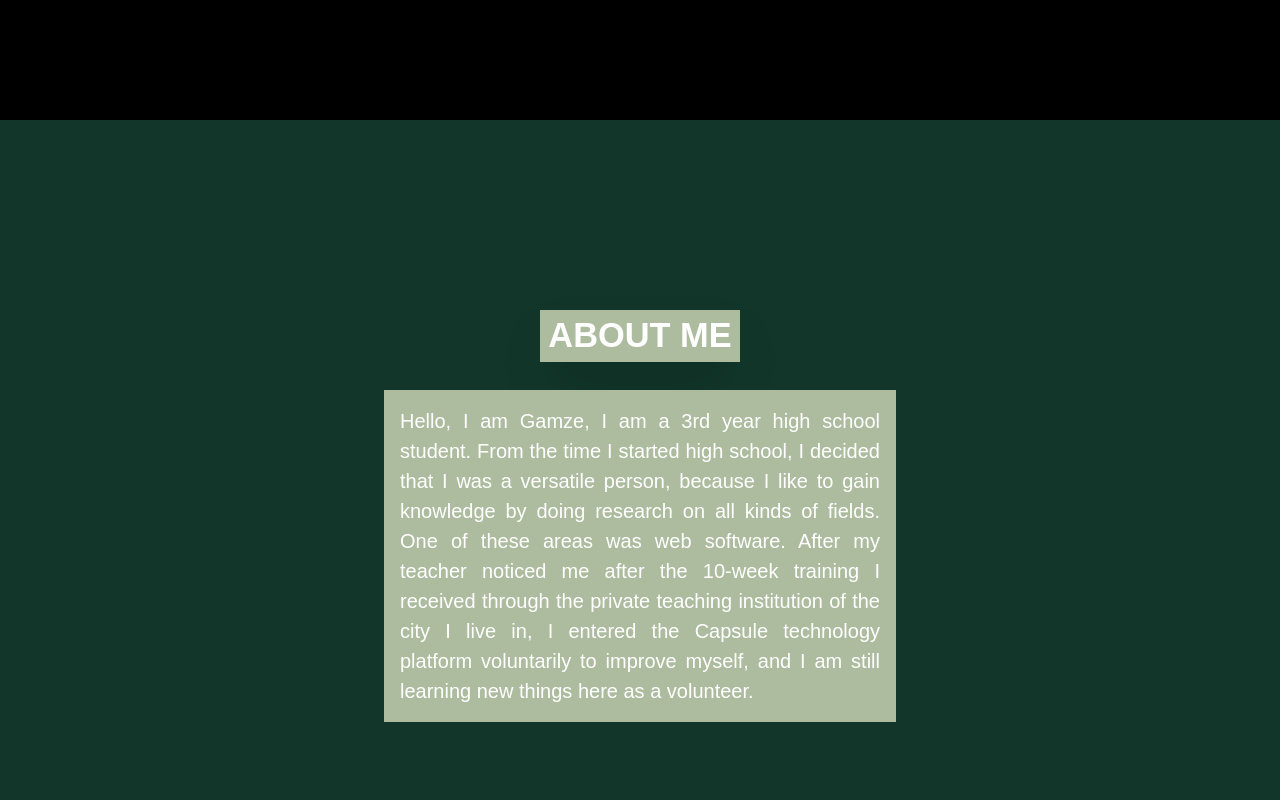
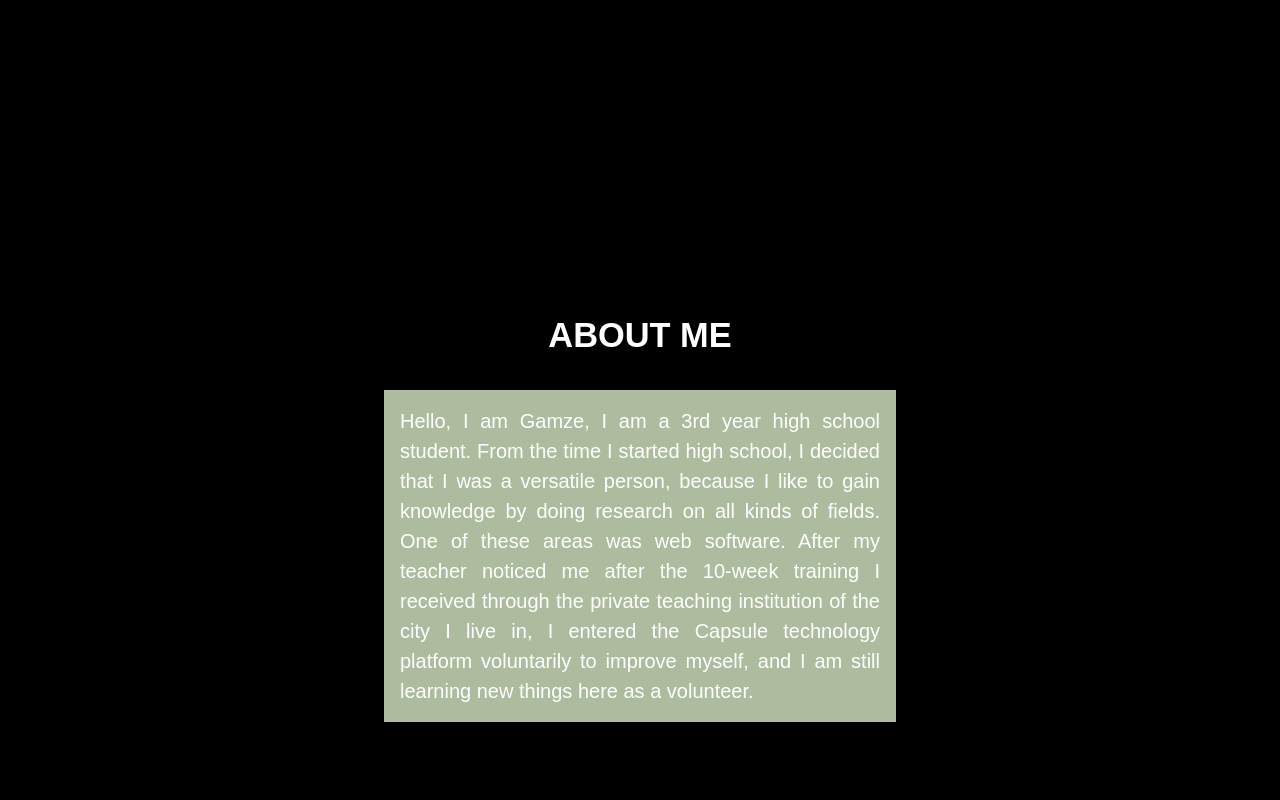
Before and after one commit to GamzKahraman/rgk-web, a React (Create React App) app: page / in a window 1280 px wide. Shown: the part 680-1480 px from the top of the page. Built offline with nearby package versions, Linux system fonts and the light colour scheme.

Commit message:
Update Section2.js

```diff
--- a/src/components/Section2.js
+++ b/src/components/Section2.js
@@ -8,13 +8,13 @@ export const Section2 = () => {
         "text-justify my-2 mx-2 text-[1.5vh] sm:text-[2vh] md:w-[40vw] xl:text-[2.5vh] p-4 text-center max-w-[600px] mx-auto bg-[#ADBC9F]";
 
     return (
-        <section className="bg-[#12372A] text-white flex flex-col" id="section2">
+        <section className="bg-[#000000] text-white flex flex-col" id="section2">
             {/*Arka Plan*/}
             <div classsName="w-full h-[100px] bg-[#12372A]"></div>
             <div className="w-full h-[90vh] flex flex-col justify-start sm:justify-center mx-4">
                 <div className="flex flex-col items-center h-full justify-center">
                     {/*Metinlerin CSS Özellikleri*/}
-                    <label className="text-center text-white bg-[#ADBC9F] shadow-2xl font-extrabold text-[3vh] sm:text-[3.5vh] lg:text-[4.3vh] h-fit xl:mb-5 px-2" >
+                    <label className="text-center text-white shadow-2xl font-extrabold text-[3vh] sm:text-[3.5vh] lg:text-[4.3vh] h-fit xl:mb-5 px-2" >
                         {`ABOUT ME`}
                     </label>
 
```
